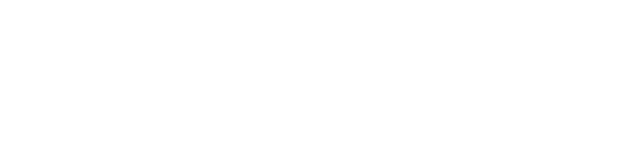
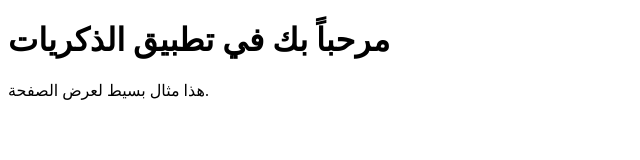
Before and after one commit to a7medras7ed/memories-pa, a plain HTML site: page index.html in a window 1280 px wide. Shown: the whole page, without its empty margins (0-640 px from the left). Drawn offline with Linux system fonts and the light colour scheme.

Commit message:
index.html

```diff
--- a/index.html
+++ b/index.html
@@ -1,4 +1,11 @@
 <!DOCTYPE html>
 <html lang="ar">
-<!-- full HTML content omitted for brevity, already in canvas -->
+<head>
+  <meta charset="UTF-8">
+  <title>Memories App</title>
+</head>
+<body>
+  <h1>مرحباً بك في تطبيق الذكريات</h1>
+  <p>هذا مثال بسيط لعرض الصفحة.</p>
+</body>
 </html>
```
